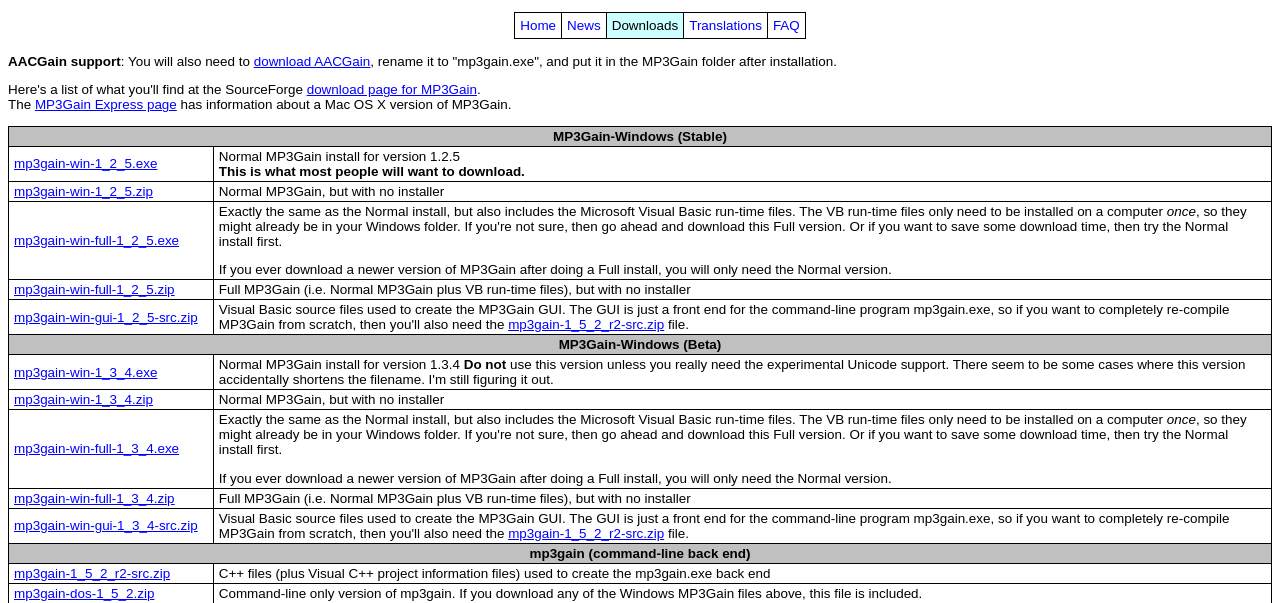
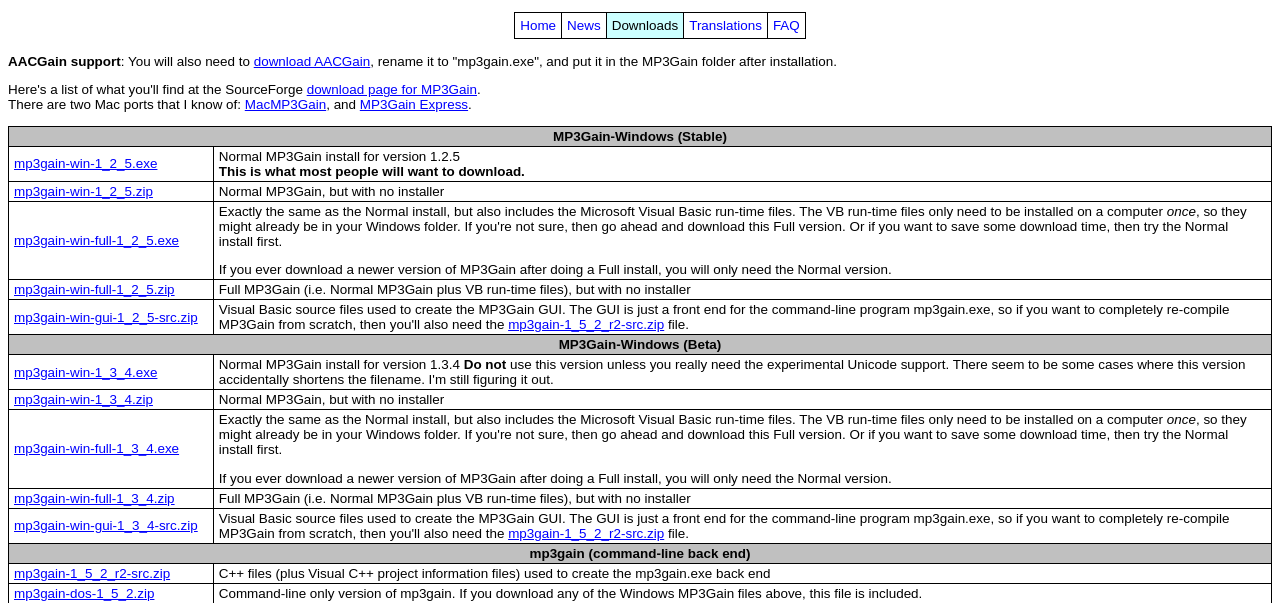
Before and after one commit to elfchief/mp3gain, a PHP site: page /download.php in a window 1280 px wide. Shown: the part 85-688 px from the top of the page. Run offline with PHP 8.4, Linux system fonts and the light colour scheme.

Commit message:
Leave MacMP3Gain in there, too

```diff
--- a/website/download.php
+++ b/website/download.php
@@ -56,7 +56,7 @@
 <h1 class="hide">Downloads</h1>
 <p><strong>AACGain support</strong>: You will also need to <a href="http://www.rarewares.org/aac.html">download AACGain</a>, rename it to "mp3gain.exe", and put it in the MP3Gain folder after installation.
 <p>Here's a list of what you'll find at the SourceForge <a href="https://sourceforge.net/projects/mp3gain/files/">download page for MP3Gain</a>.<br>
-The <a href="http://projects.sappharad.com/tools/mp3gain.html">MP3Gain Express page</a> has information about a Mac OS X version of MP3Gain.
+There are two Mac ports that I know of: <a href="http://homepage.mac.com/beryrinaldo/AudioTron/MacMP3Gain/">MacMP3Gain</a>, and <a href="http://projects.sappharad.com/tools/mp3gain.html">MP3Gain Express</a>.
 <p>
 <table class="tableBorder">
 <?php
```
